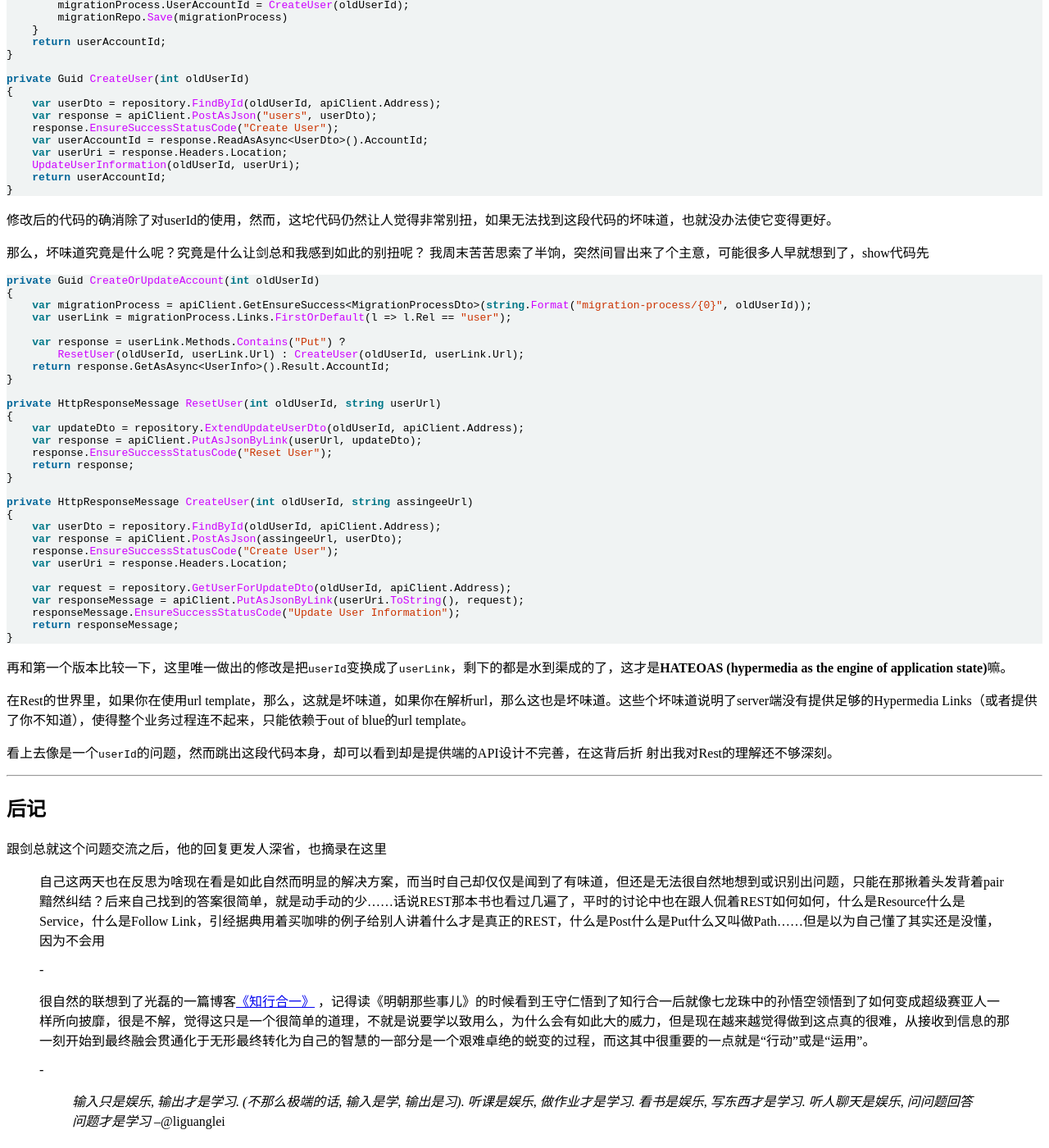
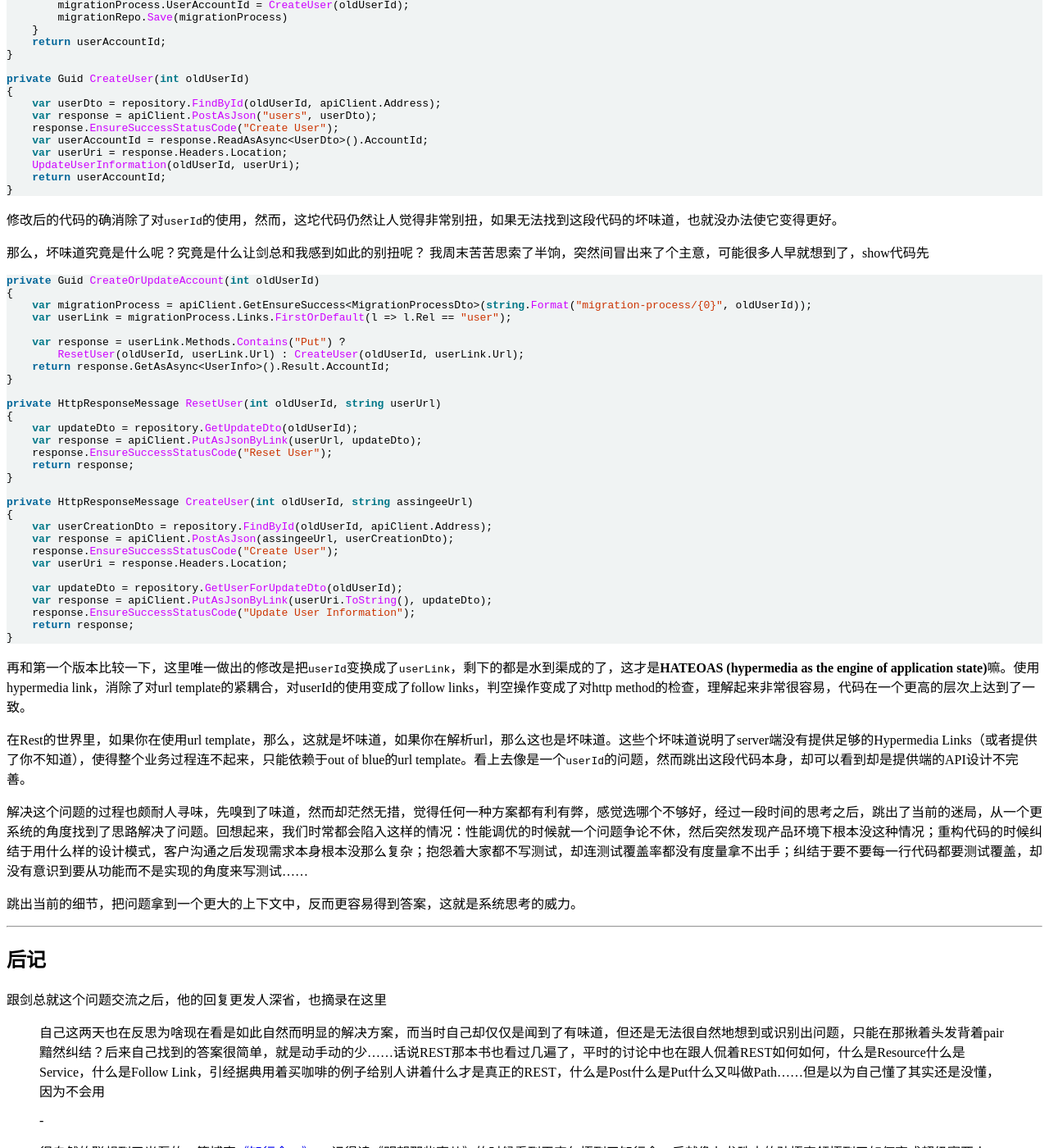
Before and after one commit to xiaoyvr/xiaoyvr.github.com, a Jekyll site: the page built from _posts/2013-12-26-a-pice-of-code.md, in a window 1280 px wide and 1400 px high, scrolled down 1202 px. Shown: the whole window at 82% size. Built offline with Jekyll 4.4.1, drawn with Linux system fonts in a browser that asks for light colours; Markdown is read by kramdown in place of the engine named in the settings; comment, search, counter and statistics services are not loaded; some of the changed text lies outside the part shown.

Commit message:
modify pice of code

````diff
--- a/_posts/2013-12-26-a-pice-of-code.md
+++ b/_posts/2013-12-26-a-pice-of-code.md
@@ -19,7 +19,7 @@ private Guid CreateOrUpdateAccount(int oldUserId)
     var userId = migrationProcess.UserId;
     if (!string.IsNullOrEmpty(userId))
     {
-        var updateDto = repository.ExtendUpdateUserDto(oldUserId, apiClient.Address);
+        var updateDto = repository.GetUpdateDto(oldUserId);
         var response = apiClient.PutAsJson(string.Format("users/migration-process/{0}", userId), updateDto);
         response.EnsureSuccessStatusCode("Reset User");
     }
@@ -27,28 +27,29 @@ private Guid CreateOrUpdateAccount(int oldUserId)
     {
         userId = CreateUser(oldUserId);
     }
-    var accountId = new Guid(apiClient.GetEnsureSuccess<UserInfo>(String.Format("users/{0}", userId)).AccountId);;
+    var accountId = new Guid(apiClient.GetEnsureSuccess<UserInfo>(string.Format("users/{0}", userId)).AccountId);;
     return accountId;
 }
 
 private string CreateUser(int oldUserId)
 {
-    var userDto = repository.FindById(oldUserId, apiClient.Address);
+    var userDto = repository.FindById(oldUserId);
     var response = apiClient.PostAsJson("users", userDto);
     response.EnsureSuccessStatusCode("Create User");
     var userUri = response.Headers.Location;
     UpdateUserInformation(oldUserId, userUri);
-    var last = userUri.AbsoluteUri.Split(new[] {'/'}, StringSplitOptions.RemoveEmptyEntries).Last();
-    return last;
+    var newUserId = userUri.AbsoluteUri.Split(new[] {'/'}, StringSplitOptions.RemoveEmptyEntries).Last();
+    return newUserId;
 }
 ```
+
 打眼儿一看，没看出什么问题，然后我便问剑总，肿么了？剑总指着`CreateOrUpdateAccount`这个函数中的`userId`说，“这个userId让我觉得好别扭，感觉在用它绕圈子。”
 
-这段代码是为了把老系统中的用户迁移到新系统中去，`oldUserId`是用户在老系统中的id，`migrationProcess.UserId`是用户在新系统中的id。为了保持迁移过程的幂等性（调用两次产生同样的结果，也就是不会产生两个用户），我们建立了`MigrationProcess`这个对象，在其中记录了迁移的过程。如果由于什么因素，用户没有被创建出来，我们重试就能创建出来（发Post请求）；而如果上次用户已经被创建出来了，这个过程就变成了更新（发Put请求）。在整个过程中，为了区分用户是否被创建出来，于是对这个对象中的`userId`进行了判空操作，然后接着又一次使用`userId`进行更新操作，最后调用API获得用户的accountId。
+这段代码是为了把老系统中的用户迁移到新系统中去，`oldUserId`是用户在老系统中的id，`migrationProcess.UserId`是用户在新系统中的id。为了保持迁移过程的幂等性（调用两次产生同样的结果，也就是不会产生两个用户），我们建立了`MigrationProcess`这个对象，在其中记录了迁移的过程。如果由于什么因素，用户没有被创建出来，直接重试就能创建出来（发Post请求）；而如果上次用户已经被创建出来了，这个过程就变成了更新（发Put请求）。在整个过程中，为了区分用户是否被创建出来，于是对这个对象中的`userId`进行了判空操作，然后接着又一次使用`userId`进行更新操作，最后调用API获得用户的accountId。
 
 的确是这样的，用`userId`绕了半天的圈子，然而它只是为了得到`accountId`的一个中间变量，而且，在调用`CreateUser`的时候（Post），从Location上分离出userId的逻辑也显得十分诡异。
 
-我的第一直觉是应该可以连接数据库直接访问MigrationProcess，而不是通过API，这要求把MigrationAPI的实现放在当前程序中。这样的话，代码可能会变成这个样子
+我的第一直觉是应该可以连接数据库直接访问MigrationProcess，而不是通过Service的API请求，这要求把MigrationProcess对象放在当前程序中。代码可能会变成这个样子
 
 ```c#
 private Guid CreateOrUpdateAccount(int oldUserId)
@@ -57,7 +58,7 @@ private Guid CreateOrUpdateAccount(int oldUserId)
     var userAccountId = migrationProcess.UserAccountId;
     if (!string.IsNullOrEmpty(userAccountId))
     {
-        var updateDto = repository.ExtendUpdateUserDto(oldUserId, apiClient.Address);
+        var updateDto = repository.GetUpdateDto(oldUserId);
         var response = apiClient.PutAsJson(string.Format("users/migration-process/{0}", userAccountId), updateDto);
         response.EnsureSuccessStatusCode("Reset User");
     }
@@ -80,7 +81,8 @@ private Guid CreateUser(int oldUserId)
     return userAccountId;
 }
 ```
-修改后的代码的确消除了对userId的使用，然而，这坨代码仍然让人觉得非常别扭，如果无法找到这段代码的坏味道，也就没办法使它变得更好。
+
+修改后的代码的确消除了对`userId`的使用，然而，这坨代码仍然让人觉得非常别扭，如果无法找到这段代码的坏味道，也就没办法使它变得更好。
 
 那么，坏味道究竟是什么呢？究竟是什么让剑总和我感到如此的别扭呢？
 我周末苦苦思索了半饷，突然间冒出来了个主意，可能很多人早就想到了，show代码先
@@ -98,7 +100,7 @@ private Guid CreateOrUpdateAccount(int oldUserId)
 
 private HttpResponseMessage ResetUser(int oldUserId, string userUrl)
 {
-    var updateDto = repository.ExtendUpdateUserDto(oldUserId, apiClient.Address);
+    var updateDto = repository.GetUpdateDto(oldUserId);
     var response = apiClient.PutAsJsonByLink(userUrl, updateDto);
     response.EnsureSuccessStatusCode("Reset User");
     return response;
@@ -106,23 +108,25 @@ private HttpResponseMessage ResetUser(int oldUserId, string userUrl)
 
 private HttpResponseMessage CreateUser(int oldUserId, string assingeeUrl)
 {
-    var userDto = repository.FindById(oldUserId, apiClient.Address);
-    var response = apiClient.PostAsJson(assingeeUrl, userDto);
+    var userCreationDto = repository.FindById(oldUserId, apiClient.Address);
+    var response = apiClient.PostAsJson(assingeeUrl, userCreationDto);
     response.EnsureSuccessStatusCode("Create User");
     var userUri = response.Headers.Location;
 
-    var request = repository.GetUserForUpdateDto(oldUserId, apiClient.Address);
-    var responseMessage = apiClient.PutAsJsonByLink(userUri.ToString(), request);
-    responseMessage.EnsureSuccessStatusCode("Update User Information");
-    return responseMessage;
+    var updateDto = repository.GetUserForUpdateDto(oldUserId);
+    var response = apiClient.PutAsJsonByLink(userUri.ToString(), updateDto);
+    response.EnsureSuccessStatusCode("Update User Information");
+    return response;
 }
 ```
-再和第一个版本比较一下，这里唯一做出的修改是把`userId`变换成了`userLink`，剩下的都是水到渠成的了，这才是**HATEOAS (hypermedia as the engine of application state)**嘛。
 
-在Rest的世界里，如果你在使用url template，那么，这就是坏味道，如果你在解析url，那么这也是坏味道。这些个坏味道说明了server端没有提供足够的Hypermedia Links（或者提供了你不知道），使得整个业务过程连不起来，只能依赖于out of blue的url template。
+再和第一个版本比较一下，这里唯一做出的修改是把`userId`变换成了`userLink`，剩下的都是水到渠成的了，这才是**HATEOAS (hypermedia as the engine of application state)**嘛。使用hypermedia link，消除了对url template的紧耦合，对userId的使用变成了follow links，判空操作变成了对http method的检查，理解起来非常很容易，代码在一个更高的层次上达到了一致。
 
-看上去像是一个`userId`的问题，然而跳出这段代码本身，却可以看到却是提供端的API设计不完善，在这背后折
-射出我对Rest的理解还不够深刻。
+在Rest的世界里，如果你在使用url template，那么，这就是坏味道，如果你在解析url，那么这也是坏味道。这些个坏味道说明了server端没有提供足够的Hypermedia Links（或者提供了你不知道），使得整个业务过程连不起来，只能依赖于out of blue的url template。看上去像是一个`userId`的问题，然而跳出这段代码本身，却可以看到却是提供端的API设计不完善。
+
+解决这个问题的过程也颇耐人寻味，先嗅到了味道，然而却茫然无措，觉得任何一种方案都有利有弊，感觉选哪个不够好，经过一段时间的思考之后，跳出了当前的迷局，从一个更系统的角度找到了思路解决了问题。回想起来，我们时常都会陷入这样的情况：性能调优的时候就一个问题争论不休，然后突然发现产品环境下根本没这种情况；重构代码的时候纠结于用什么样的设计模式，客户沟通之后发现需求本身根本没那么复杂；抱怨着大家都不写测试，却连测试覆盖率都没有度量拿不出手；纠结于要不要每一行代码都要测试覆盖，却没有意识到要从功能而不是实现的角度来写测试……
+
+跳出当前的细节，把问题拿到一个更大的上下文中，反而更容易得到答案，这就是系统思考的威力。
 
 -------------------------------------------------------------------------------
 
````
